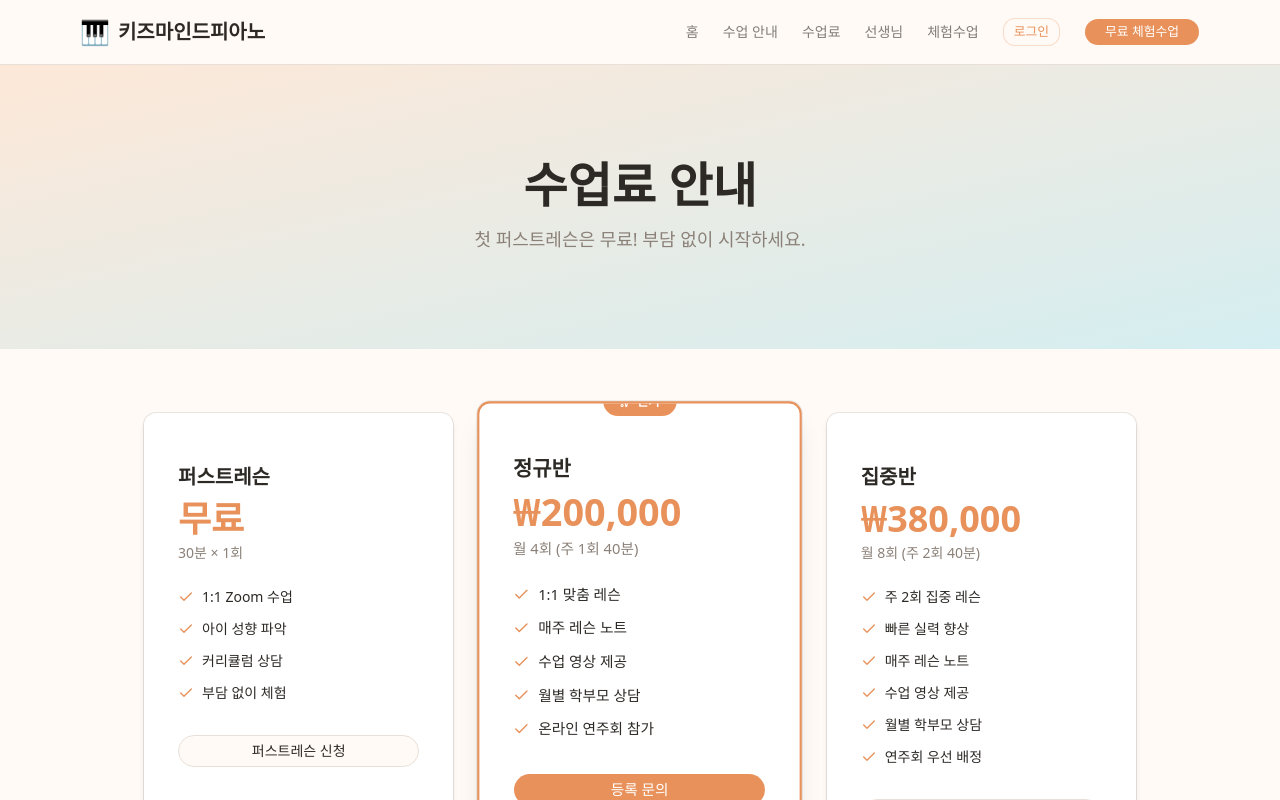
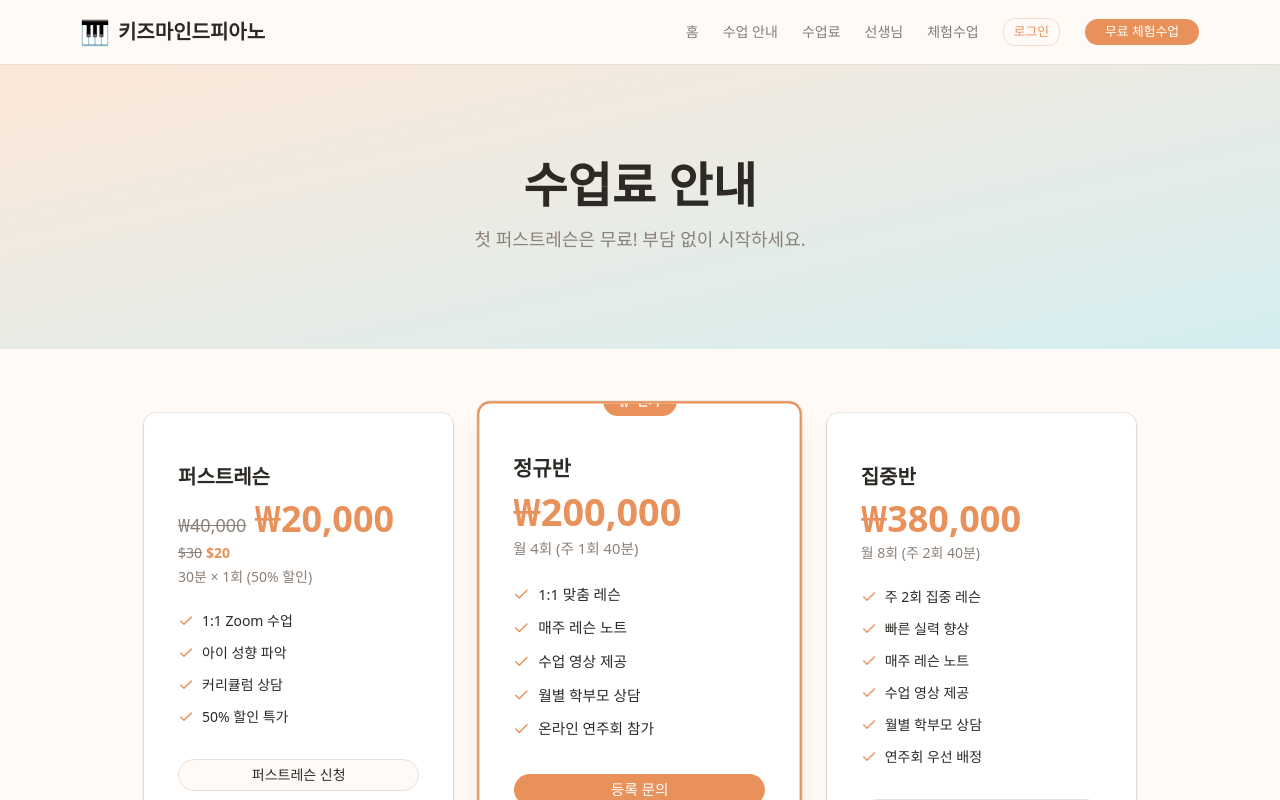
Before and after one commit to kidsmindpiano/kidsmindpiano-web, a Next.js app: page /pricing in a window 1280 px wide. Shown: the top 800 px of the page. Built offline with nearby package versions, Linux system fonts and the light colour scheme.

Commit message:
pricing: 퍼스트레슨 ₩40,000→₩20,000 (50%할인), $30→$20

```diff
--- a/src/app/pricing/page.tsx
+++ b/src/app/pricing/page.tsx
@@ -9,9 +9,12 @@ import Link from "next/link";
 const plans = [
   {
     name: "퍼스트레슨",
-    price: "무료",
-    period: "30분 × 1회",
-    features: ["1:1 Zoom 수업", "아이 성향 파악", "커리큘럼 상담", "부담 없이 체험"],
+    price: "₩20,000",
+    originalPrice: "₩40,000",
+    dollarPrice: "$20",
+    dollarOriginal: "$30",
+    period: "30분 × 1회 (50% 할인)",
+    features: ["1:1 Zoom 수업", "아이 성향 파악", "커리큘럼 상담", "50% 할인 특가"],
     cta: "퍼스트레슨 신청",
     popular: false,
   },
@@ -67,7 +70,18 @@ export default function PricingPage() {
                 )}
                 <CardContent className="p-8">
                   <h3 className="text-xl font-bold mb-2">{plan.name}</h3>
-                  <div className="mb-1"><span className="text-4xl font-bold text-primary">{plan.price}</span></div>
+                  <div className="mb-1">
+                    {"originalPrice" in plan && (
+                      <span className="text-lg text-muted-foreground line-through mr-2">{plan.originalPrice}</span>
+                    )}
+                    <span className="text-4xl font-bold text-primary">{plan.price}</span>
+                    {"dollarPrice" in plan && (
+                      <div className="mt-1 text-sm text-muted-foreground">
+                        <span className="line-through mr-1">{plan.dollarOriginal}</span>
+                        <span className="text-primary font-semibold">{plan.dollarPrice}</span>
+                      </div>
+                    )}
+                  </div>
                   <p className="text-sm text-muted-foreground mb-6">{plan.period}</p>
                   <ul className="space-y-3 mb-8">
                     {plan.features.map((f) => (
```
